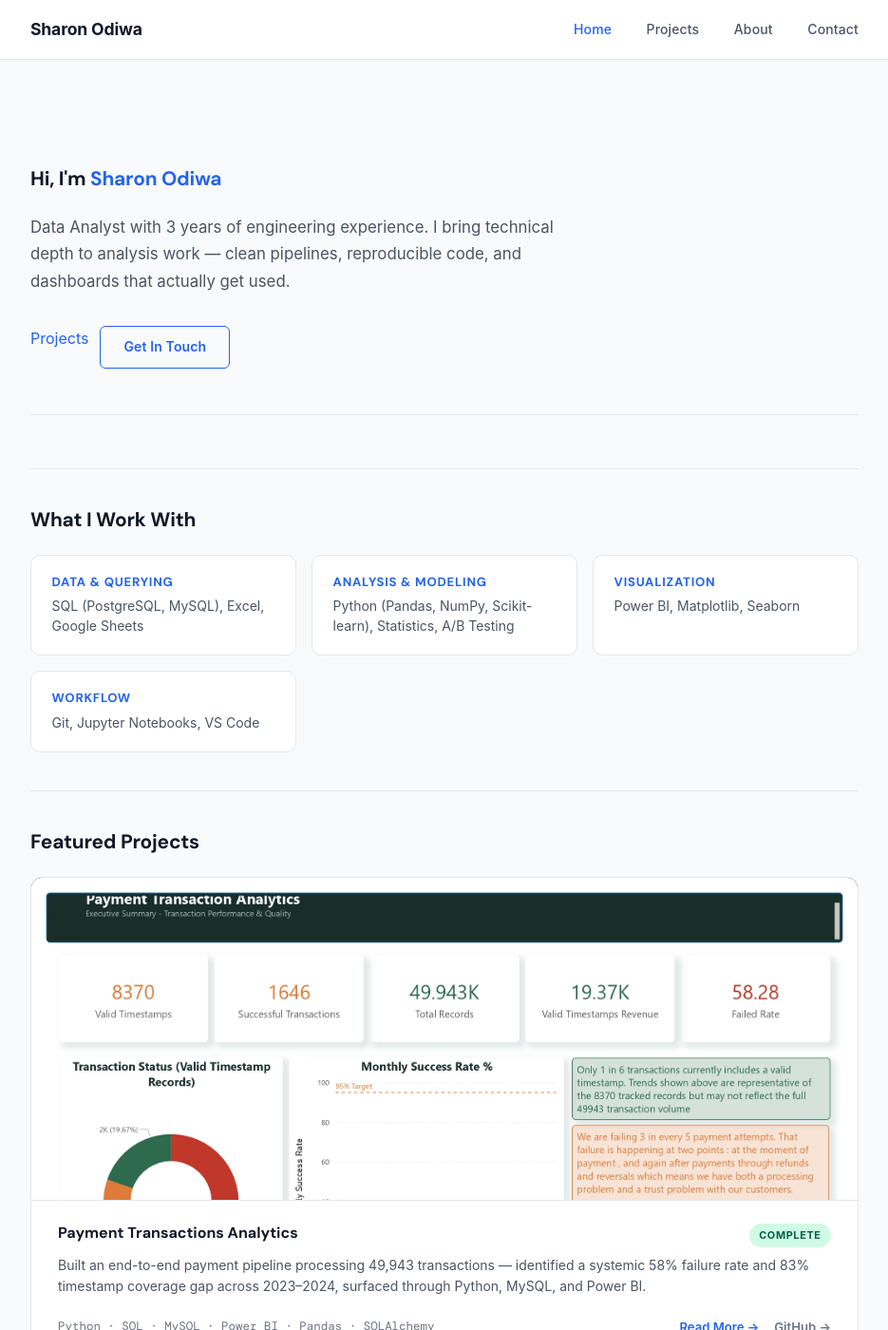
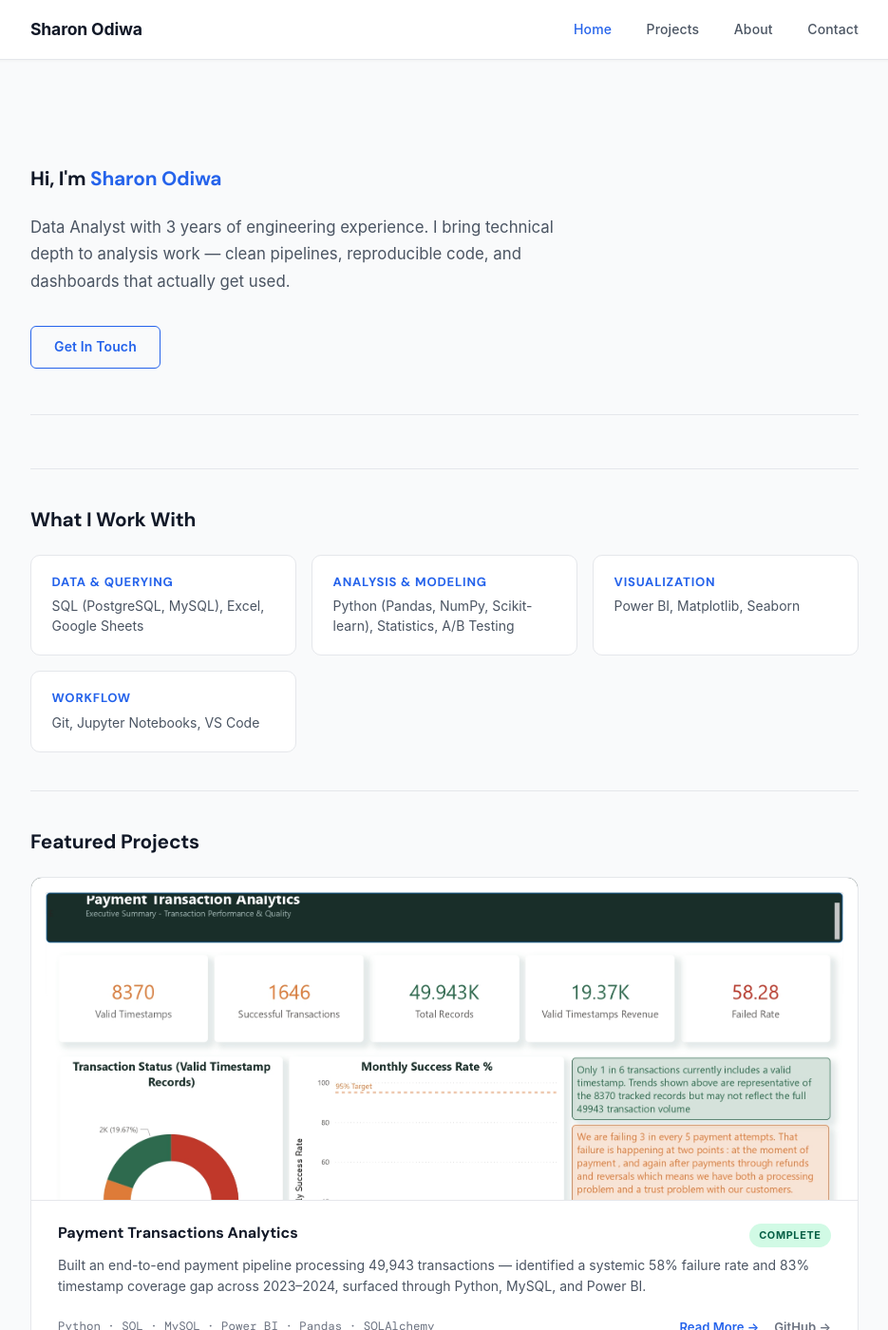
Before and after one commit to Justsharon/sharonodiwa, a Jekyll site: the page built from index.md, in a window 1280 px wide and 1400 px high. Shown: the whole window at 95% size, without its empty margins (172-1107 px from the left). Built offline with Jekyll 4.4.1, drawn with Linux system fonts in a browser that asks for light colours.

Commit message:
fix: minor fixes
Signed-off-by: Justsharon <odiwasharon@gmail.com>

```diff
--- a/assets/css/main.css
+++ b/assets/css/main.css
@@ -109,7 +109,7 @@ a:hover {
 
 .footer-links a {
   margin-left: 1.5rem;
-  color: #ffffff;
+  color: #8aacf5;
   text-decoration: none;
   transition: color 0.15s;
 }
--- a/index.md
+++ b/index.md
@@ -11,8 +11,8 @@ title: Home
     reproducible code, and dashboards that actually get used.
   </p>
   <div class="hero-actions">
-  <a href="{{ "/projects/" | relative_url }}"
-         {% if page.url contains "/projects" %}class="active"{% endif %}>Projects</a>
+  <!-- <a href="{{ "/projects/" | relative_url }}"
+         {% if page.url contains "/projects" %}class="active"{% endif %}>Projects</a> -->
   <a href="{{ "/contact/" | relative_url }}" class="btn btn-outline">Get In Touch</a>
 </div>
 </section>
```
